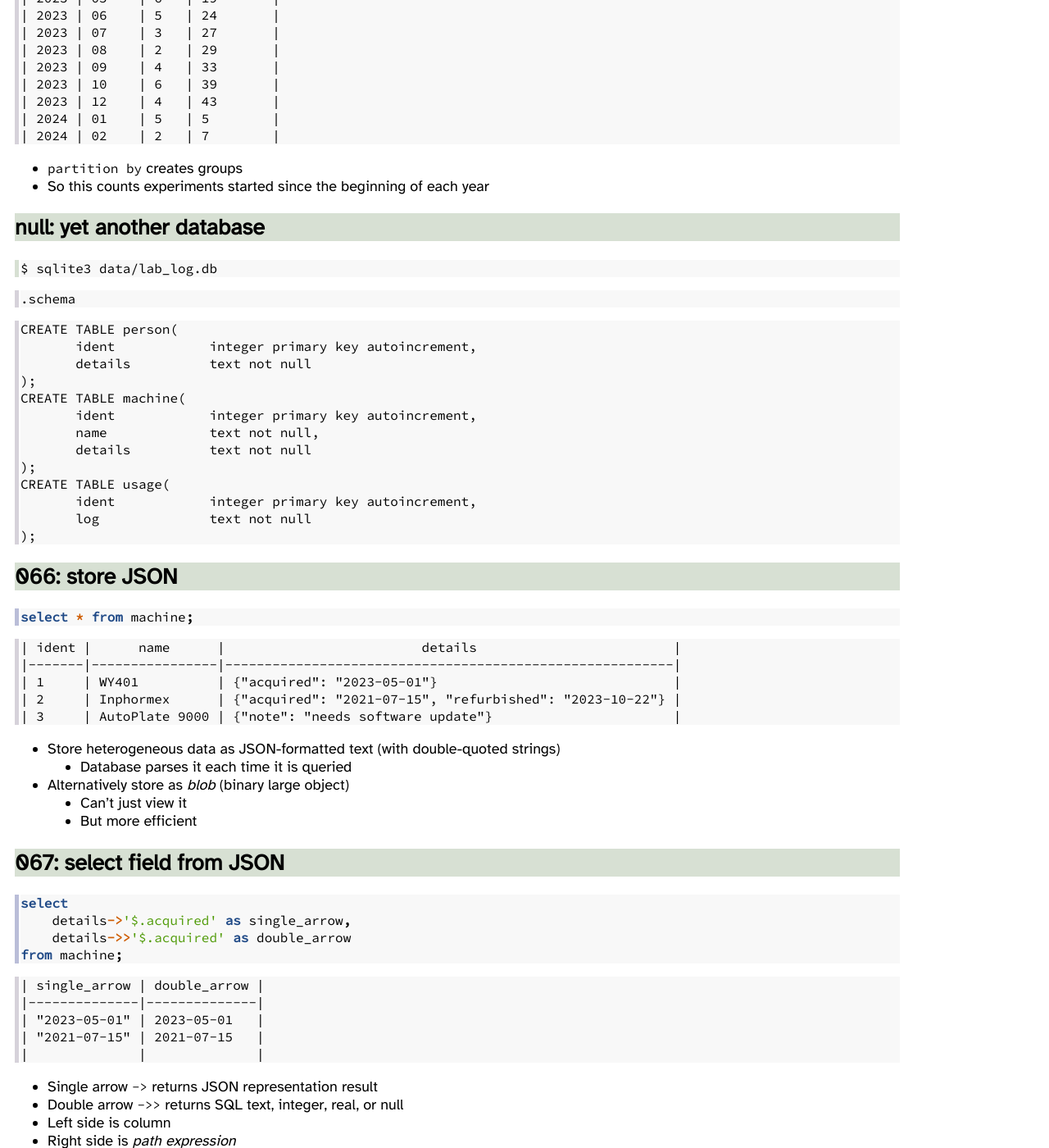
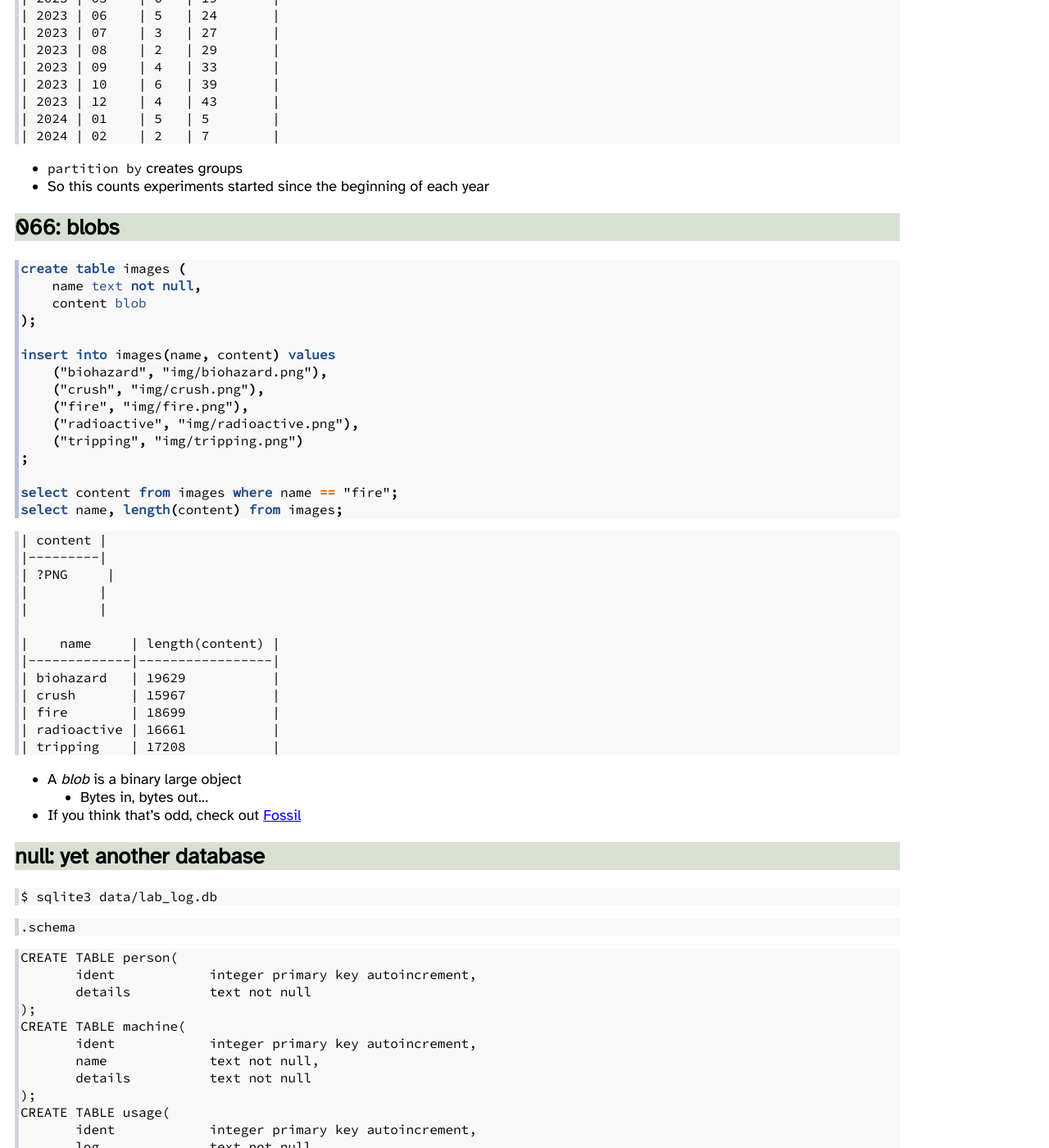
Before and after one commit to gvwilson/sql-tutorial, a Jekyll site: the page built from index.md, in a window 1280 px wide and 1400 px high, scrolled down 35100 px. Shown: the whole window at 82% size. Built offline with Jekyll 4.4.1, drawn with Linux system fonts in a browser that asks for light colours; nearby versions of some CDN libraries; our own code applies the rules of GitHub Pages for plain Markdown files; some of the changed text lies outside the part shown.

Commit message:
feat: blobs

````diff
--- a/index.md
+++ b/index.md
@@ -1850,6 +1850,45 @@
 -   `partition by` creates groups
 -   So this counts experiments started since the beginning of each year
 
+## 066: blobs
+
+```sql
+create table images (
+    name text not null,
+    content blob
+);
+
+insert into images(name, content) values
+    ("biohazard", "img/biohazard.png"),
+    ("crush", "img/crush.png"),
+    ("fire", "img/fire.png"),
+    ("radioactive", "img/radioactive.png"),
+    ("tripping", "img/tripping.png")
+;
+
+select content from images where name == "fire";
+select name, length(content) from images;
+```
+```
+| content |
+|---------|
+| ?PNG     |
+|         |
+|         |
+
+|    name     | length(content) |
+|-------------|-----------------|
+| biohazard   | 19629           |
+| crush       | 15967           |
+| fire        | 18699           |
+| radioactive | 16661           |
+| tripping    | 17208           |
+```
+
+-   A *blob* is a binary large object
+    -   Bytes in, bytes out…
+-   If you think that's odd, check out [Fossil][fossil]
+
 ## null: yet another database
 
 ```bash
@@ -1889,11 +1928,11 @@
 
 -   Store heterogeneous data as JSON-formatted text (with double-quoted strings)
     -   Database parses it each time it is queried
--   Alternatively store as *blob* (binary large object)
+-   Alternatively store as blob
     -   Can't just view it
     -   But more efficient
 
-## 067: select field from JSON
+## 068: select field from JSON
 
 ```sql
 select
@@ -2598,9 +2637,11 @@
 ## *To Do*
 
 -   on conflict (upsert)
--   blobs
+-   using SQLite from Python
+-   stored procedures
 
 [albrecht-andi]: http://andialbrecht.de/
 [art-postgresql]: https://theartofpostgresql.com/
 [fontaine-dimitri]: https://tapoueh.org/
+[fossil]: https://fossil-scm.org/
 [sqlparse]: https://pypi.org/project/sqlparse/
````
Also changed, not shown: other parts of index.md (+16 -16 lines), img/biohazard.png (added), img/crush.png (added), img/fire.png (added), img/radioactive.png (added), img/tripping.png (added).
